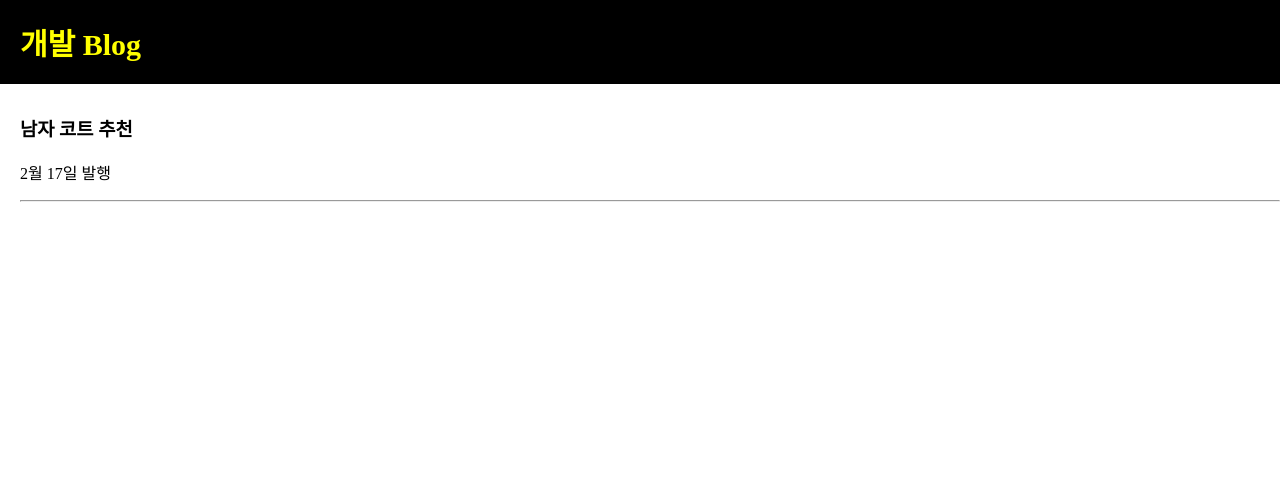
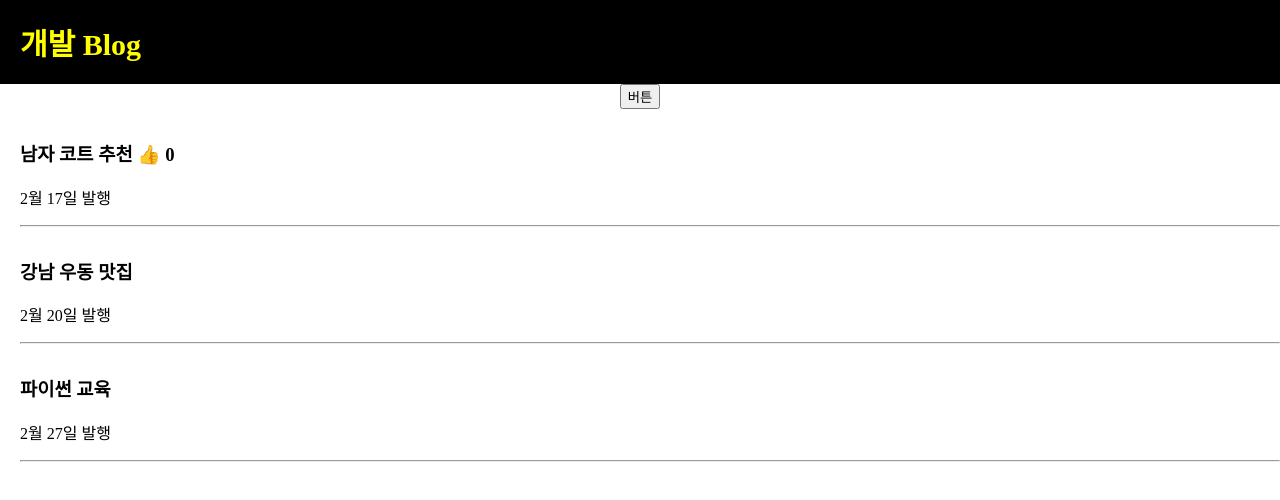
Before and after one commit to mujjing/reactStudy, a React (Create React App) app in the folder blog/: page / in a window 1280 px wide. Shown: the top 500 px of the page. Built offline with nearby package versions, Linux system fonts and the light colour scheme.

Commit message:
useState를 이용한 버튼 이벤트

```diff
--- a/blog/src/App.js
+++ b/blog/src/App.js
@@ -4,17 +4,38 @@ import './App.css';
 
 function App() {
 
-  let [글제목, 글제목변경] = useState(['남자 코트 추천', '강남 우동 맛집']);
+  let [글제목, 글제목변경] = useState(['남자 코트 추천', '강남 우동 맛집', '파이썬 교육']);
+  let [따봉, 따봉변경] = useState(0);
   let posts = '강남고기맛집';
+
+function changeTitle() {
+  if(글제목[0] == '남자 코트 추천') {
+    글제목변경(['여자 코트 추천', '강남 우동 맛집', '파이썬 교육']);
+  }else{
+    글제목변경(['남자 코트 추천', '강남 우동 맛집', '파이썬 교육']);
+  }
+
+}
 
   return (
     <div className="App">
       <div className="black_nav">
         <div style={ { color:'yellow', fontSize : '30px' } }>개발 Blog</div>
       </div>
+      <button onClick={()=>{ changeTitle() }}>버튼</button>
       <div className="list">
-        <h3>{ 글제목[0] }</h3>
+        <h3>{ 글제목[0] } <span onClick={()=>{ 따봉변경( 따봉 + 1 ) }}>👍</span> {따봉} </h3>
         <p>2월 17일 발행</p>
+        <hr/>
+      </div>
+      <div className="list">
+        <h3>{ 글제목[1] }</h3>
+        <p>2월 20일 발행</p>
+        <hr/>
+      </div>
+      <div className="list">
+        <h3>{ 글제목[2] }</h3>
+        <p>2월 27일 발행</p>
         <hr/>
       </div>
     </div>
```
